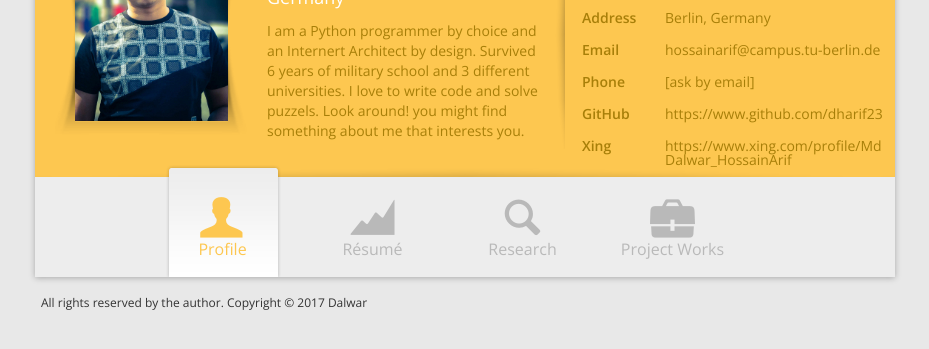
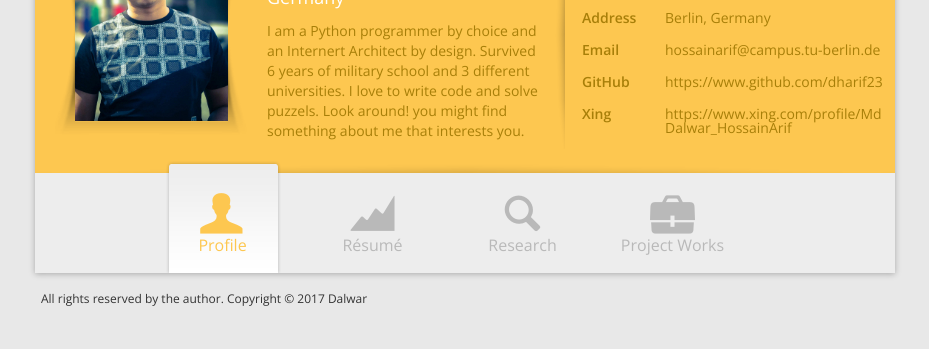
Before and after one commit to dalwar23/personal_website, a plain HTML site: page index.html in a window 1280 px wide. Shown: the part 217-566 px from the top of the page, without its empty margins (175-1104 px from the left). Drawn offline with nearby package versions, Linux system fonts and the light colour scheme; some packages are replaced by stand-ins of ours.

Commit message:
profile info

```diff
--- a/index.html
+++ b/index.html
@@ -81,7 +81,7 @@
                         <li><label>Age</label><span>27+ years</span></li>
                         <li><label>Address</label><span>Berlin, Germany</span></li>
                         <li><label>Email</label><span class="word-wrap"><a href="mailto:hossainarif@campus.tu-berlin.de">hossainarif@campus.tu-berlin.de</a></span></li>
-                        <li><label>Phone</label><span>[ask by email]</span></li>
+                        <!-- <li><label>Phone</label><span>[ask by email]</span></li> -->
                         <li><label>GitHub</label><span class="word-wrap"><a href="https://www.github.com/dharif23" target="_blank">https://www.github.com/dharif23</a></span></li>
                         <li><label>Xing</label><span class="word-wrap"><a href="https://www.xing.com/profile/MdDalwar_HossainArif" target="_blank">https://www.xing.com/profile/MdDalwar_HossainArif</a></span></li>
                     </ul>
```
